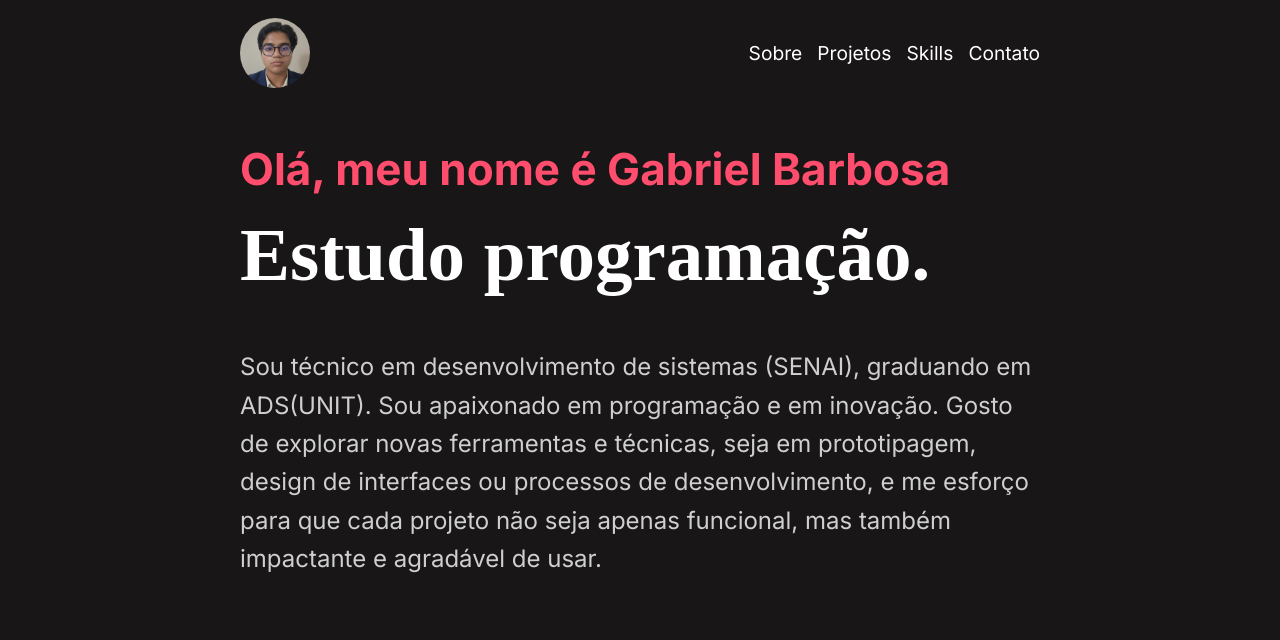
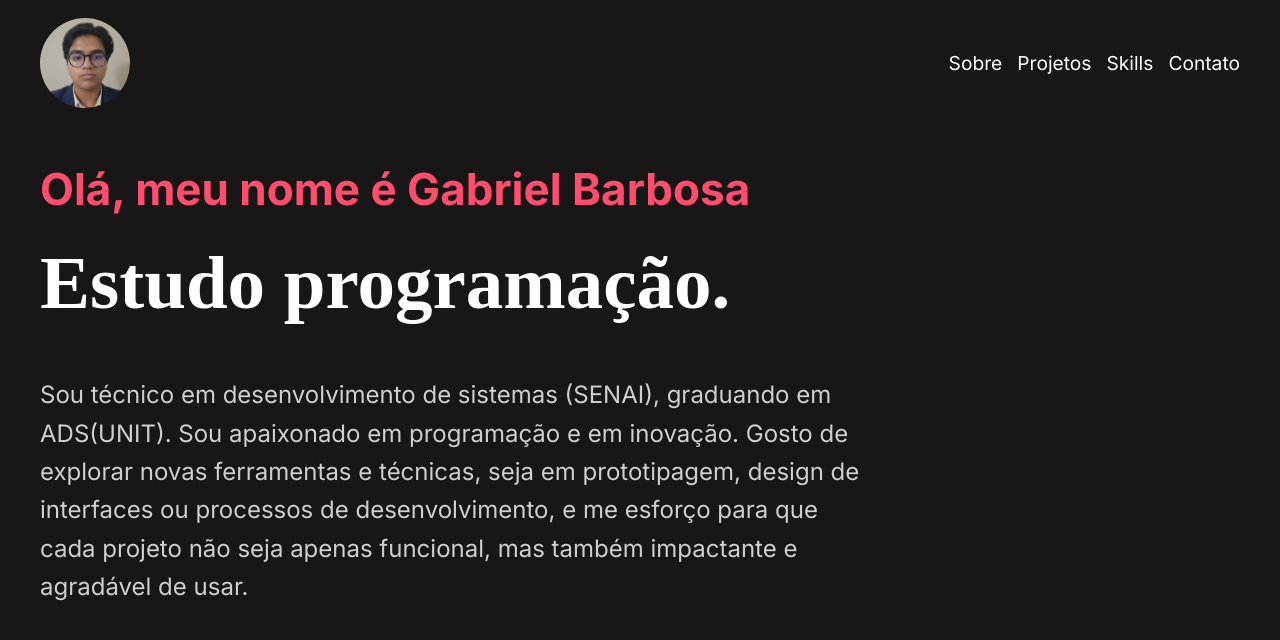
Before and after one commit to BarbosaDev01/PortfolioWebFrontEnd, a plain HTML site: page index.html in a window 1280 px wide. Drawn offline with Linux system fonts and the light colour scheme.

Commit message:
Versão 3.0

```diff
--- a/style.css
+++ b/style.css
@@ -2,7 +2,7 @@
     background-color:#181616 ;
 }
 .main-container{
-    max-width: 800px;
+    max-width: 1200px;
     min-width: 320px;
     margin: auto;
 }
@@ -11,8 +11,8 @@ img{
    height: 80px;
 }
 #perfil {
-    width: 70px;
-    height: 70px;
+    width: 90px;
+    height: 90px;
     aspect-ratio: 1 / 1;
     border-radius: 50%;
     object-fit: cover;
```
